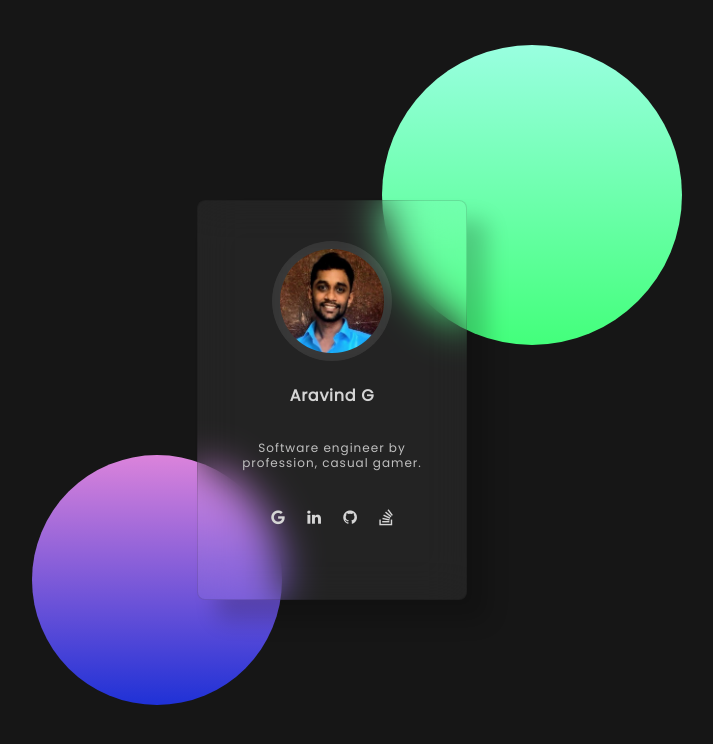
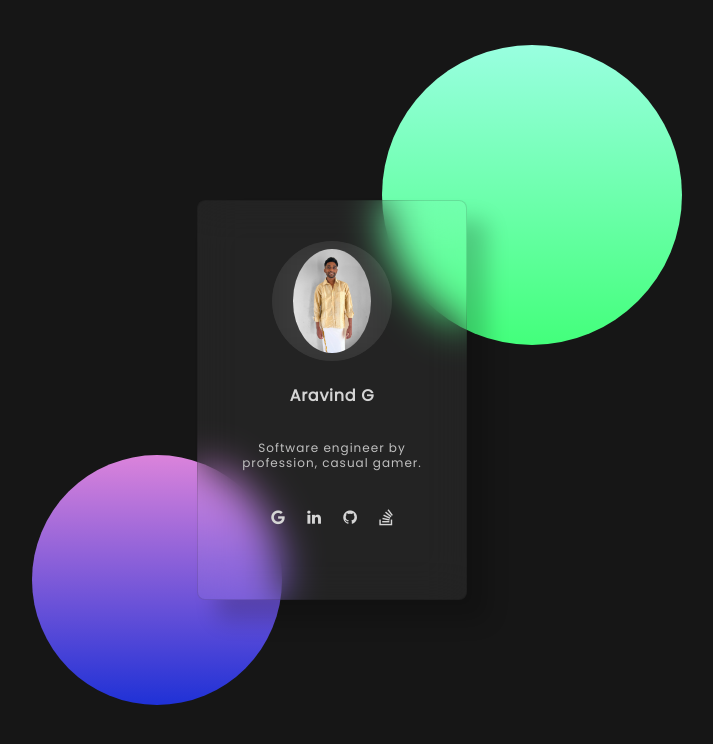
Before and after one commit to arvind1705/arvind1705.github.io, a plain HTML site: page index.html in a window 1280 px wide. Shown: the whole page, without its empty margins (308-1021 px from the left). Drawn offline with Linux system fonts and the light colour scheme.

Commit message:
Update index.html

```diff
--- a/index.html
+++ b/index.html
@@ -20,7 +20,7 @@
     <div id="element-2"></div>
     <section>
         <div class="card">
-            <div class="card-img"><img class="rounded-circle img-fluid" src="assets/img/1568308144631.jpeg"></div>
+            <div class="card-img"><img class="rounded-circle img-fluid" src="assets/img/5CE852C9-9C62-49E8-BF06-366288122A69.jpeg"></div>
             <div class="desc">
                 <h6 class="primary-text">Aravind G</h6>
                 <h6 class="secondary-text">Software engineer by profession, casual gamer.</h6>
```
